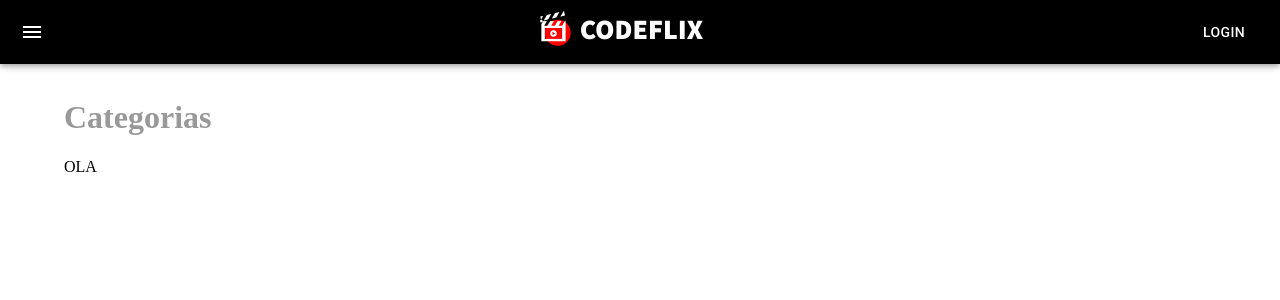
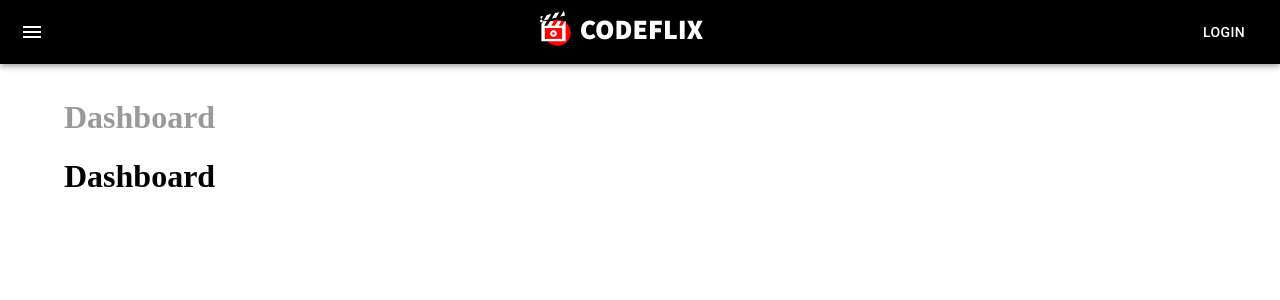
Before and after one commit to giovanifranz/Full-Cycle-2.0-Microservice-Catalog-React-Frontend, a React (Create React App) app in the folder frontend/: page / in a window 1280 px wide. Shown: the top 300 px of the page. Built offline with nearby package versions, Linux system fonts and the light colour scheme.

Commit message:
AppRouter Working

```diff
--- a/frontend/package.json
+++ b/frontend/package.json
@@ -17,6 +17,7 @@
     "react": "^17.0.2",
     "react-dom": "^17.0.2",
     "react-router": "^6.2.1",
+    "react-router-dom": "^6.2.1",
     "react-scripts": "5.0.0",
     "typescript": "^4.5.4",
     "web-vitals": "^2.1.2"
--- a/frontend/router-tutorial/package.json
+++ /dev/null
@@ -1,5 +0,0 @@
-{
-  "name": "router-tutorial",
-  "version": "0.1.0",
-  "private": true
-}
--- a/frontend/src/App.tsx
+++ b/frontend/src/App.tsx
@@ -1,15 +1,16 @@
 import { Box } from '@mui/material'
 import React from 'react'
-import { Navbar, Page } from './components'
-
+import { BrowserRouter } from 'react-router-dom'
+import { Navbar } from './components'
+import AppRouter from './routes/AppRouter'
 const App: React.FC = () => {
   return (
-    <>
+    <BrowserRouter>
       <Navbar />
       <Box paddingTop="70px">
-        <Page title="Categorias">OLA</Page>
+        <AppRouter />
       </Box>
-    </>
+    </BrowserRouter>
   )
 }
 export default App
--- /dev/null
+++ b/frontend/src/Pages/Dashboard.tsx
@@ -0,0 +1,12 @@
+import React from 'react'
+import { Page } from '../components'
+
+const Dashboard = () => {
+  return (
+    <Page title="Dashboard">
+      <h1>Dashboard</h1>
+    </Page>
+  )
+}
+
+export default Dashboard
--- /dev/null
+++ b/frontend/src/Pages/category/List.tsx
@@ -0,0 +1,12 @@
+import React from 'react'
+import { Page } from '../../components'
+
+const List = () => {
+  return (
+    <Page title="Listagem de Categoria">
+      <h1>List</h1>
+    </Page>
+  )
+}
+
+export default List
--- a/frontend/src/components/Navbar/index.tsx
+++ b/frontend/src/components/Navbar/index.tsx
@@ -4,7 +4,7 @@ import { AppBar, Button } from '@mui/material'
 import { Toolbar, Title, Logo } from './styles'
 import { Menu } from './Menu'
 
-export const Navbar: React.FC = () => {
+export const Navbar = () => {
   return (
     <AppBar>
       <Toolbar>
--- a/frontend/src/components/Page/index.tsx
+++ b/frontend/src/components/Page/index.tsx
@@ -1,12 +1,13 @@
+import React, { ReactNode } from 'react'
 import { Container } from '@mui/material'
 import { Title } from './styles'
-import React from 'react'
 
 type PageProps = {
   title: string
+  children: ReactNode
 }
 
-export const Page: React.FC<PageProps> = ({ title, children }) => {
+export const Page = ({ title, children }: PageProps) => {
   return (
     <div>
       <Container>
--- /dev/null
+++ b/frontend/src/routes/AppRouter.tsx
@@ -0,0 +1,16 @@
+import React from 'react'
+import { Routes, Route } from 'react-router-dom'
+
+import routes from './index'
+
+const AppRouter = () => {
+  return (
+    <Routes>
+      {routes.map((route, key) => (
+        <Route key={key} path={route.path} element={route.element} />
+      ))}
+    </Routes>
+  )
+}
+
+export default AppRouter
--- /dev/null
+++ b/frontend/src/routes/index.tsx
@@ -0,0 +1,23 @@
+import React from 'react'
+import { RouteProps } from 'react-router'
+import List from '../Pages/category/List'
+import Dashboard from '../Pages/Dashboard'
+
+interface MyRouteProps extends RouteProps {
+  label: string
+}
+
+export const routes: MyRouteProps[] = [
+  {
+    label: 'Dashboard',
+    path: '/',
+    element: <Dashboard />
+  },
+  {
+    label: 'Listar Categorias',
+    path: '/categorias',
+    element: <List />
+  }
+]
+
+export default routes
```
Also changed, not shown: 1 other file (tests, documents, lock files or other folders).
